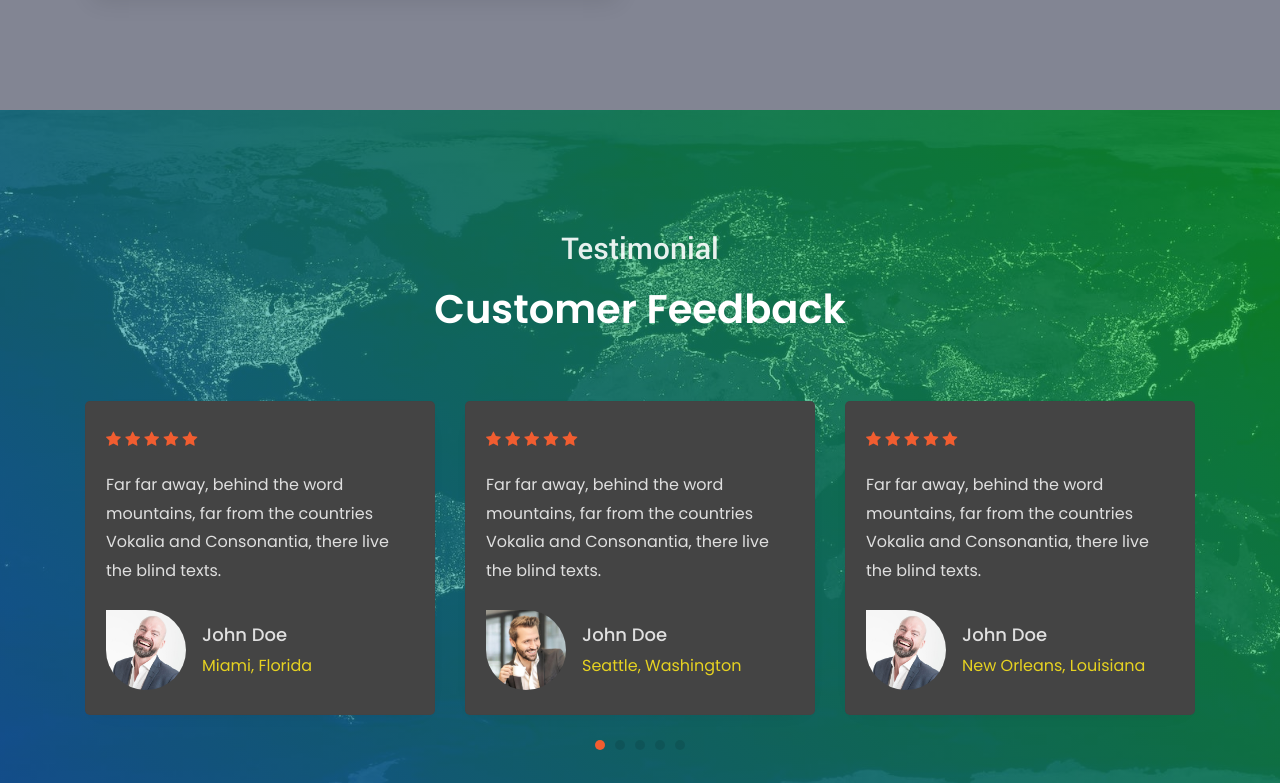
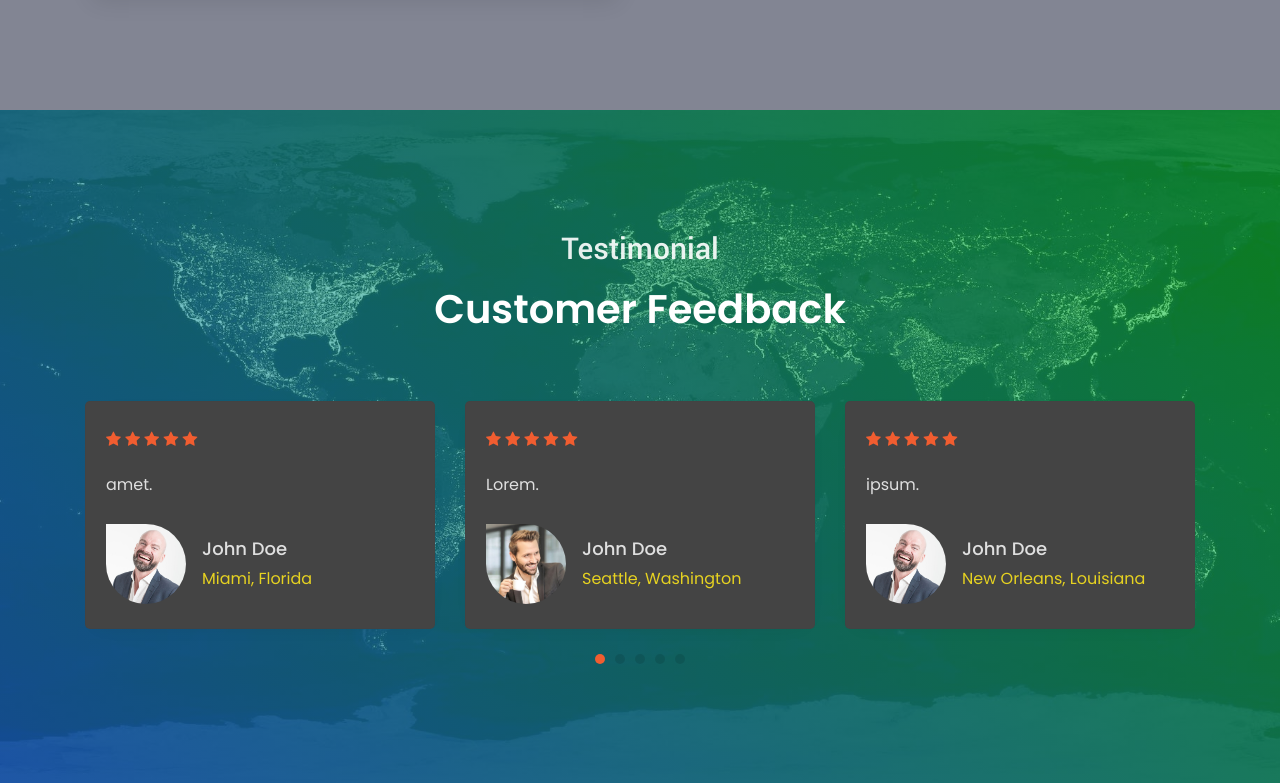
Before and after one commit to Minjaehong/Mission01_Study02_Team, a plain HTML site: page about_GWJ.html in a window 1280 px wide. Shown: the part 2977-3760 px from the top of the page. Drawn offline with nearby package versions, Linux system fonts and the light colour scheme; some packages are replaced by stand-ins of ours; no server answers; a web font is replaced by a local one.

Commit message:
second minor commit

```diff
--- a/about_GWJ.html
+++ b/about_GWJ.html
@@ -176,7 +176,7 @@
             <span class="fa fa-star"></span>
             <span class="fa fa-star"></span>
           </p>
-          <p class="mb-4">Far far away, behind the word mountains, far from the countries Vokalia and Consonantia, there live the blind texts.</p>
+          <p class="mb-4">Lorem.</p>
           <div class="d-flex align-items-center">
            <div class="user-img" style="background-image: url(images_GWJ/person_1.jpg)"></div>
            <div class="pl-3">
@@ -197,7 +197,7 @@
         <span class="fa fa-star"></span>
         <span class="fa fa-star"></span>
       </p>
-      <p class="mb-4">Far far away, behind the word mountains, far from the countries Vokalia and Consonantia, there live the blind texts.</p>
+      <p class="mb-4">ipsum.</p>
       <div class="d-flex align-items-center">
        <div class="user-img" style="background-image: url(images_GWJ/person_2.jpg)"></div>
        <div class="pl-3">
@@ -218,7 +218,7 @@
       <span class="fa fa-star"></span>
       <span class="fa fa-star"></span>
     </p>
-    <p class="mb-4">Far far away, behind the word mountains, far from the countries Vokalia and Consonantia, there live the blind texts.</p>
+    <p class="mb-4">dolor.</p>
     <div class="d-flex align-items-center">
      <div class="user-img" style="background-image: url(images_GWJ/person_3.jpg)"></div>
      <div class="pl-3">
@@ -239,7 +239,7 @@
       <span class="fa fa-star"></span>
       <span class="fa fa-star"></span>
     </p>
-    <p class="mb-4">Far far away, behind the word mountains, far from the countries Vokalia and Consonantia, there live the blind texts.</p>
+    <p class="mb-4">sit.</p>
     <div class="d-flex align-items-center">
      <div class="user-img" style="background-image: url(images_GWJ/person_1.jpg)"></div>
      <div class="pl-3">
@@ -260,7 +260,7 @@
       <span class="fa fa-star"></span>
       <span class="fa fa-star"></span>
     </p>
-    <p class="mb-4">Far far away, behind the word mountains, far from the countries Vokalia and Consonantia, there live the blind texts.</p>
+    <p class="mb-4">amet.</p>
     <div class="d-flex align-items-center">
      <div class="user-img" style="background-image: url(images_GWJ/person_2.jpg)"></div>
      <div class="pl-3">
```
